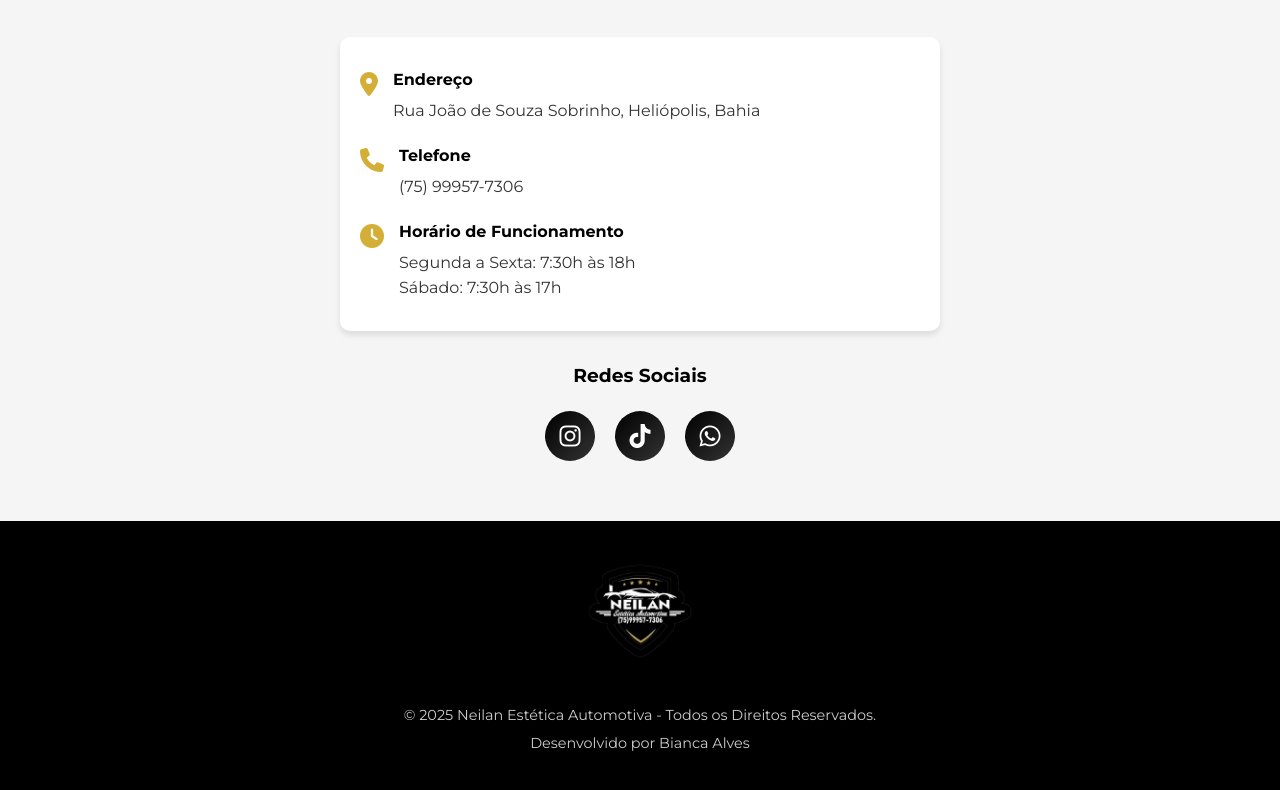
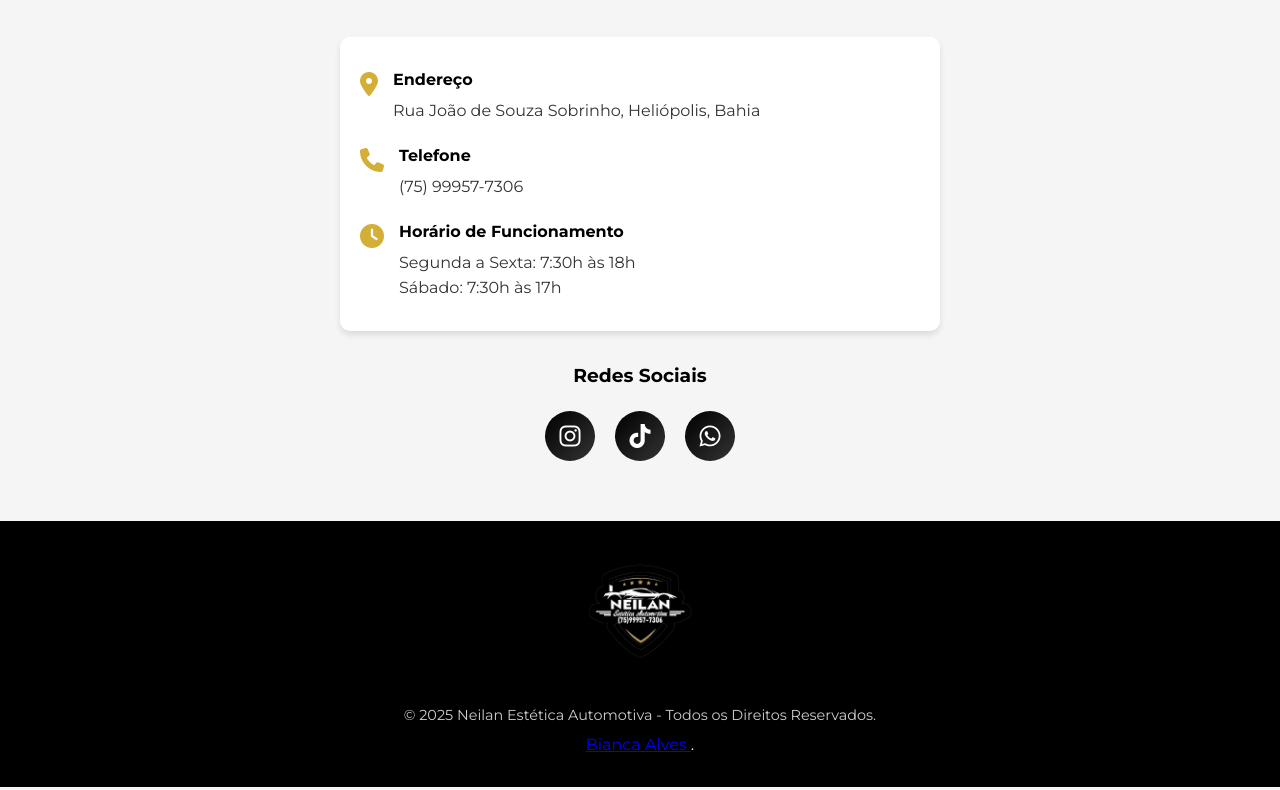
Before and after one commit to biancaalvess/Neilan-estetica-automotiva, a plain HTML site: page index.html in a window 1280 px wide. Shown: the part 3627-4417 px from the top of the page. Drawn offline with Linux system fonts and the light colour scheme.

Commit message:
Update index.html

```diff
--- a/index.html
+++ b/index.html
@@ -232,8 +232,9 @@
             <div class="footer-content">
                 <img src="img/logo.png" alt="Neilan Estética Automotiva" class="footer-logo">
                 <p>© 2025 Neilan Estética Automotiva - Todos os Direitos Reservados.</p>
-                <p>Desenvolvido por Bianca Alves</p>
-            </div>
+                <a href="https://biancaalvess-portifolio.netlify.app/" target="_blank" rel="noopener noreferrer" style="color: blue; text-decoration: underline;">
+                    Bianca Alves
+                </a>.
         </footer>
 
     <!-- Modal de imagem -->
```
